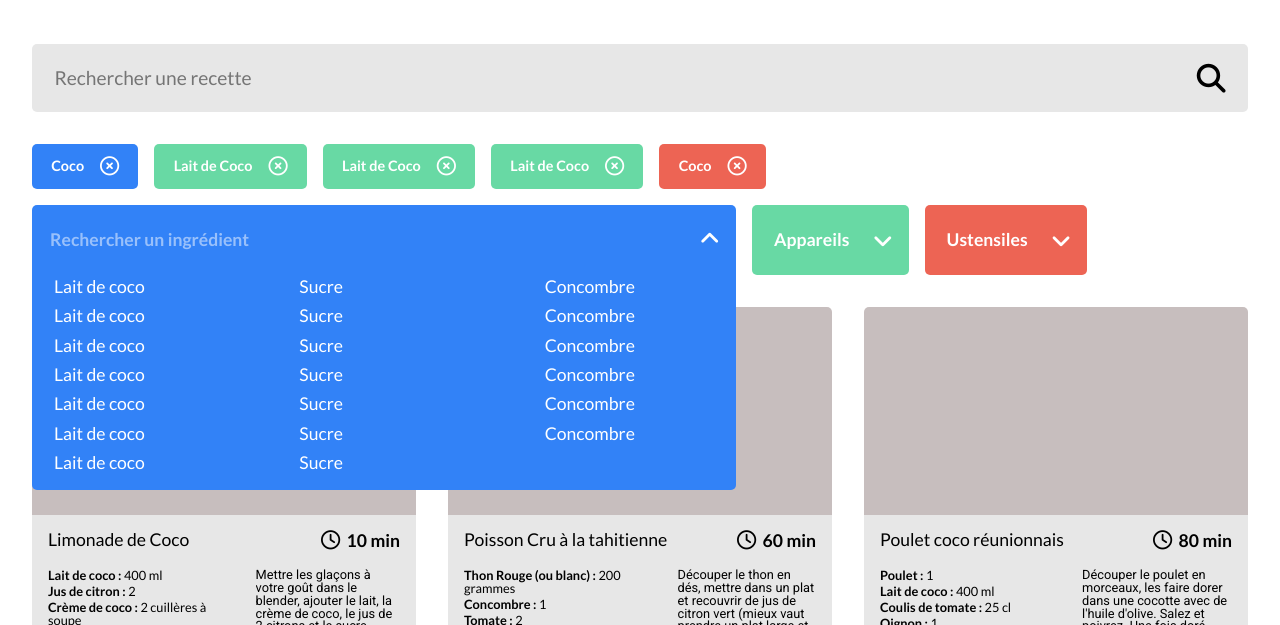
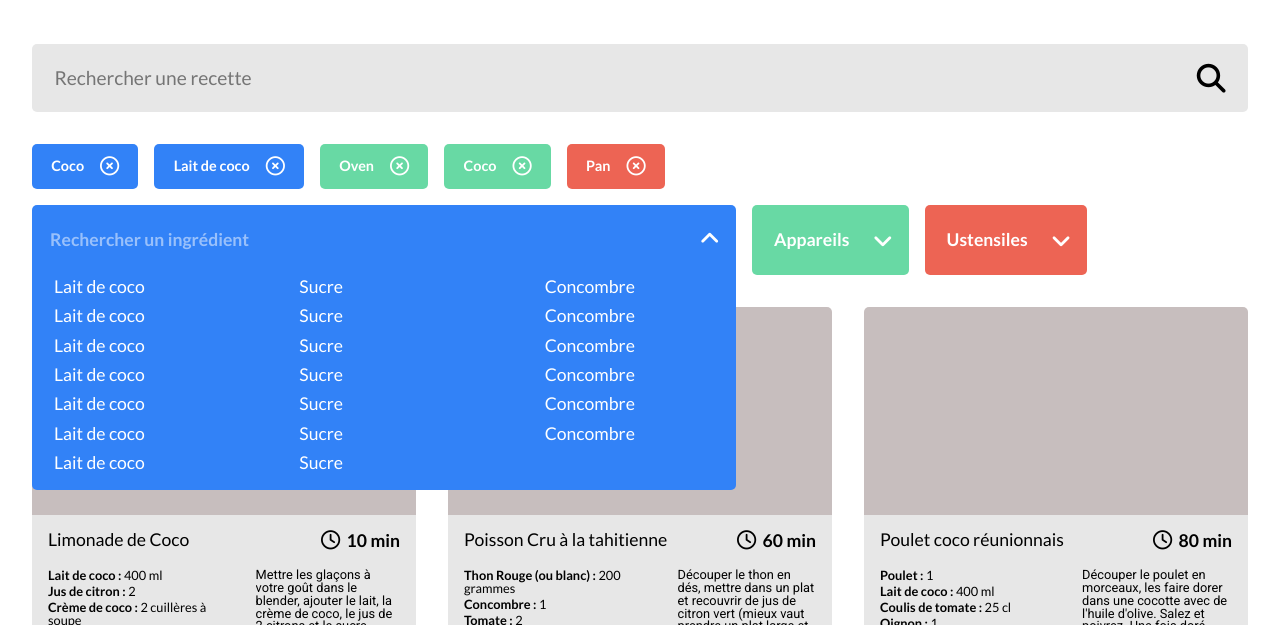
Before and after one commit to ThomasCharuel/les_petits_plats, a website: page index.html in a window 1280 px wide. Shown: the part 147-772 px from the top of the page. Drawn offline with Linux system fonts and the light colour scheme.

Commit message:
Move filter tags to JS

```diff
--- a/index.html
+++ b/index.html
@@ -38,23 +38,7 @@
       </form>
     </div>
     <div class="filters-placeholder">
-      <ul class="filters-tags-section">
-        <li>
-          <button class="filter-tag filter-tag--ingredient">Coco<i class="fa-regular fa-circle-xmark"></i></button>
-        </li>
-        <li>
-          <button class="filter-tag filter-tag--appliance">Lait de Coco<i class="fa-regular fa-circle-xmark"></i></button>
-        </li>
-        <li>
-          <button class="filter-tag filter-tag--appliance">Lait de Coco<i class="fa-regular fa-circle-xmark"></i></button>
-        </li>
-        <li>
-          <button class="filter-tag filter-tag--appliance">Lait de Coco<i class="fa-regular fa-circle-xmark"></i></button>
-        </li>
-        <li>
-          <button class="filter-tag filter-tag--ustensils">Coco<i class="fa-regular fa-circle-xmark"></i></button>
-        </li>
-      </ul>
+      <ul class="filters-tags-section"></ul>
       <ul class="filters-section">
         <li>
           <div class="filter filter--active">
--- a/scripts/App.js
+++ b/scripts/App.js
@@ -1,19 +1,38 @@
 import RecipeApi from './api/RecipeApi.js';
 import Recipe from './models/Recipe.js';
+import FilterTag from './models/FilterTag.js';
 import RecipeCard from './templates/RecipeCard.js';
+import FilterTagCard from './templates/FilterTagCard.js';
 
 class App {
   constructor() {
     this.recipesApi = new RecipeApi();
     this.recipes = [];
+    this.filterTags = [
+      new FilterTag('Coco', 'ingredient'),
+      new FilterTag('Lait de coco', 'ingredient'),
+      new FilterTag('Oven', 'appliance'),
+      new FilterTag('Coco', 'appliance'),
+      new FilterTag('Pan', 'ustensils'),
+    ];
 
     // HTML placeholder
+    this.filtersTagsWrapper = document.querySelector('.filters-tags-section');
     this.recipesWrapper = document.querySelector('.recipes-section');
   }
 
   async fetchRecipes() {
     const recipesData = await this.recipesApi.get();
     this.recipes = recipesData.map(recipe => new Recipe(recipe));
+  }
+
+  renderFilterTags() {
+    this.filtersTagsWrapper.replaceChildren();
+
+    this.filterTags.forEach(filterTag => {
+      const filterTagCard = new FilterTagCard(filterTag);
+      this.filtersTagsWrapper.appendChild(filterTagCard.getHTML());
+    });
   }
 
   renderRecipes() {
@@ -26,6 +45,8 @@ class App {
   }
 
   async main() {
+    this.renderFilterTags();
+
     await this.fetchRecipes();
     this.renderRecipes();
   }
--- /dev/null
+++ b/scripts/models/FilterTag.js
@@ -0,0 +1,14 @@
+export default class FilterTag {
+  constructor(name, type) {
+    this.name = name;
+    this.type = type;
+  }
+
+  getName() {
+    return this.name;
+  }
+
+  getType() {
+    return this.type;
+  }
+}
--- /dev/null
+++ b/scripts/templates/FilterTagCard.js
@@ -0,0 +1,18 @@
+export default class FilterTagCard {
+  constructor(filter) {
+    this.filter = filter;
+    this.wrapper = document.createElement('li');
+  }
+
+  getHTML() {
+    this.wrapper.innerHTML = `
+      <button
+        class="filter-tag filter-tag--${this.filter.getType()}"
+      >
+        ${this.filter.getName()}<i class="fa-regular fa-circle-xmark"></i>
+      </button>
+    `;
+
+    return this.wrapper;
+  }
+}
```
